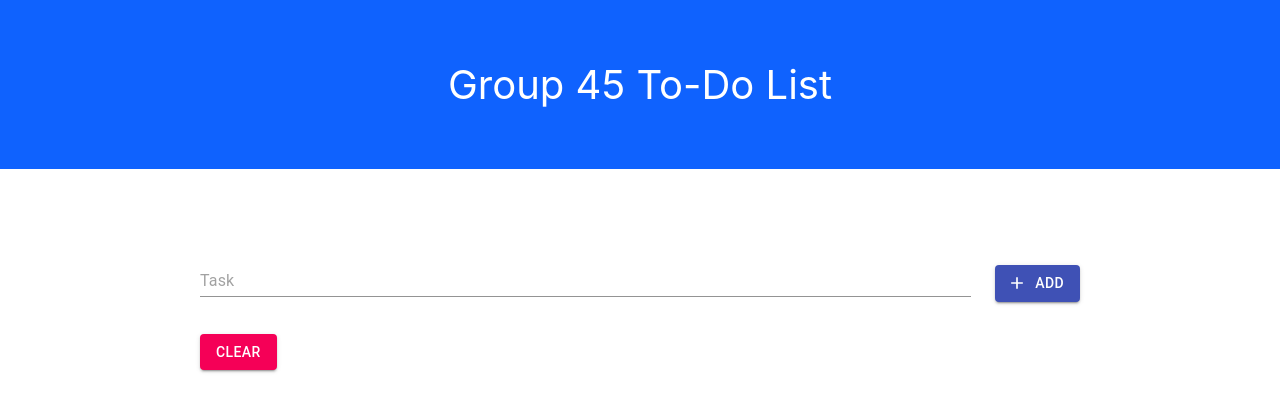
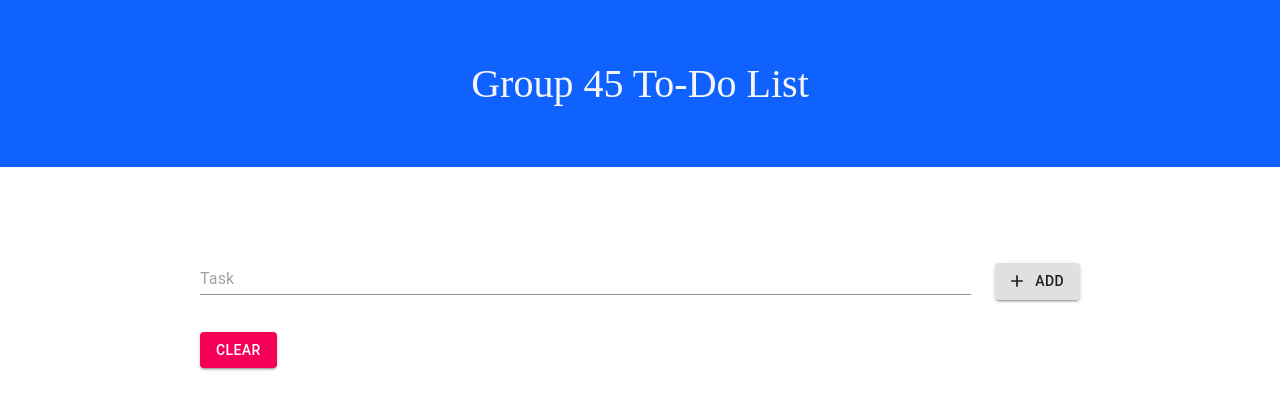
Before and after one commit to 2021-IBM-Accelerate-SW-Track/lab-1-team-45, a React (Create React App) app: page / in a window 1280 px wide. Shown: the top 412 px of the page. Built offline with nearby package versions, Linux system fonts and the light colour scheme.

Commit message:
Edit button addition and favicon

```diff
--- a/package.json
+++ b/package.json
@@ -4,6 +4,7 @@
   "private": true,
   "dependencies": {
     "@material-ui/core": "^4.11.4",
+    "@material-ui/icons": "^4.11.2",
     "@testing-library/jest-dom": "^5.12.0",
     "@testing-library/react": "^11.2.6",
     "@testing-library/user-event": "^12.8.3",
--- a/public/index.html
+++ b/public/index.html
@@ -22,7 +22,7 @@
       work correctly both with client-side routing and a non-root public URL.
       Learn how to configure a non-root public URL by running `npm run build`.
     -->
-    <title>React App</title>
+    <title>Group 45 To-Do List</title>
   </head>
   <body>
     <noscript>You need to enable JavaScript to run this app.</noscript>
--- a/src/component/header/header.css
+++ b/src/component/header/header.css
@@ -1,6 +1,8 @@
 .headerbox{
+    font-family: Marker Felt;
     text-align: center;
     background-color:  #0f62fe;
     font-size: 40px;
-    color:white;
+    color:whitesmoke;
+
 }
--- /dev/null
+++ b/src/component/task/tasklist.css
@@ -0,0 +1,3 @@
+.add-button{
+    background-color: violet;
+}
--- a/src/component/task/tasklist.js
+++ b/src/component/task/tasklist.js
@@ -6,6 +6,7 @@ import AddIcon from '@material-ui/icons/Add';
 import DeleteIcon from '@material-ui/icons/Delete';
 import EditIcon from '@material-ui/icons/Edit';
 import CloseIcon from '@material-ui/icons/Close';
+import './tasklist.css'
 
 
 export default function TaskList() {
@@ -61,7 +62,12 @@ export default function TaskList() {
     }
 
     function editTask (id) {
-        console.log(id);
+        const updatedTasks = tasks.filter(t => t.id !== id);
+        const editedTask = tasks.filter(t => t.id === id);
+        setTasks(updatedTasks);
+        const itemToEdit = tasks.find(t => t.id ===id);
+        setTaskContents(editedTask[0].task);
+        setInputVal(false);
     }
 
     function Task (id, task, time, checked) {
@@ -111,7 +117,7 @@ export default function TaskList() {
                     />
                 </Box>
                 <Box flexShrink={1}>
-                    <Button data-testid="new-item-button" variant="contained" color="primary" onClick={addTask} aria-label="add task" startIcon={<AddIcon/>}>
+                    <Button className = 'add-button' ata-testid="new-item-button" variant="contained" onClick={addTask} aria-label="add task" startIcon={<AddIcon/>}>
                         Add
                     </Button>
                 </Box>
```
Also changed, not shown: 1 other file (tests, documents, lock files or other folders).
